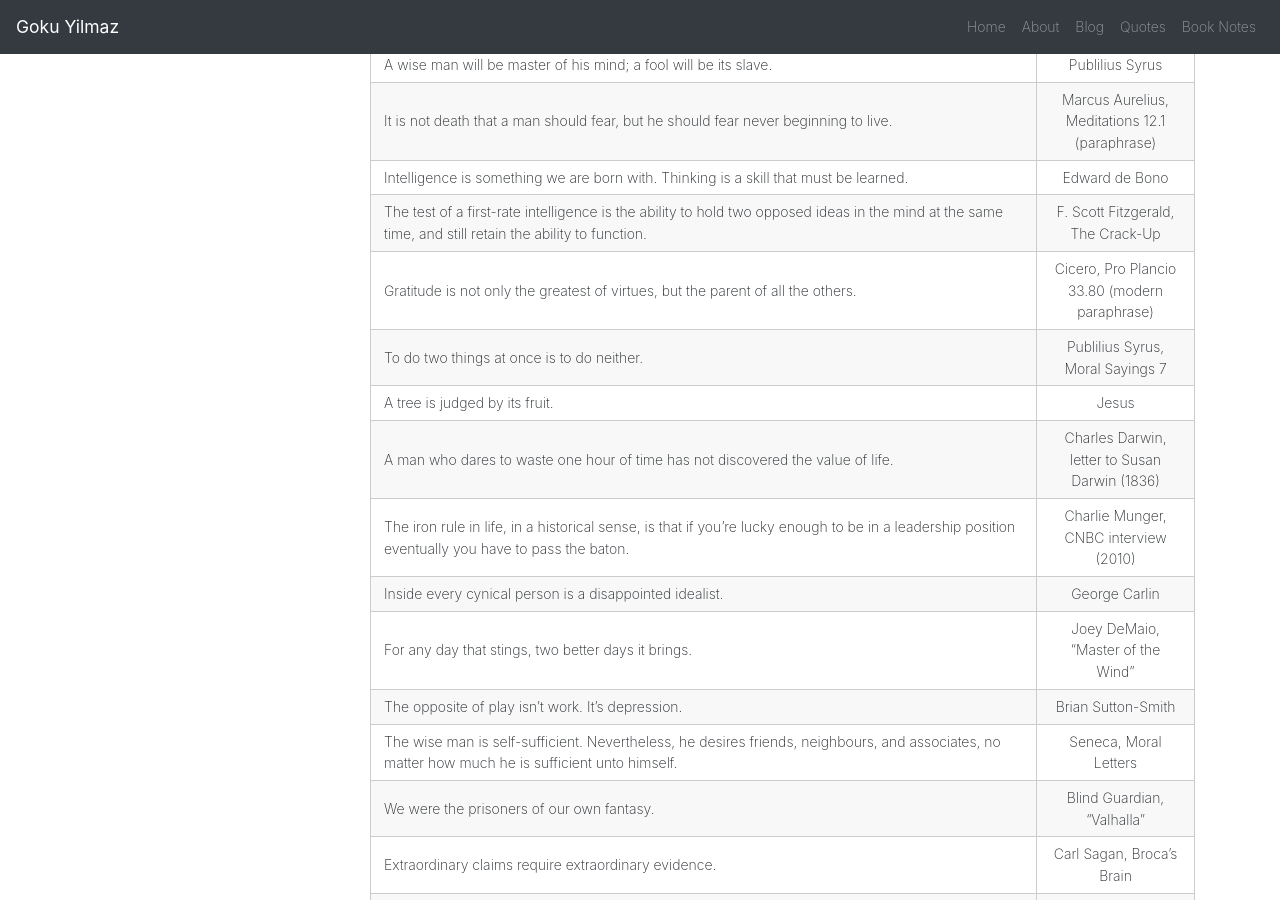
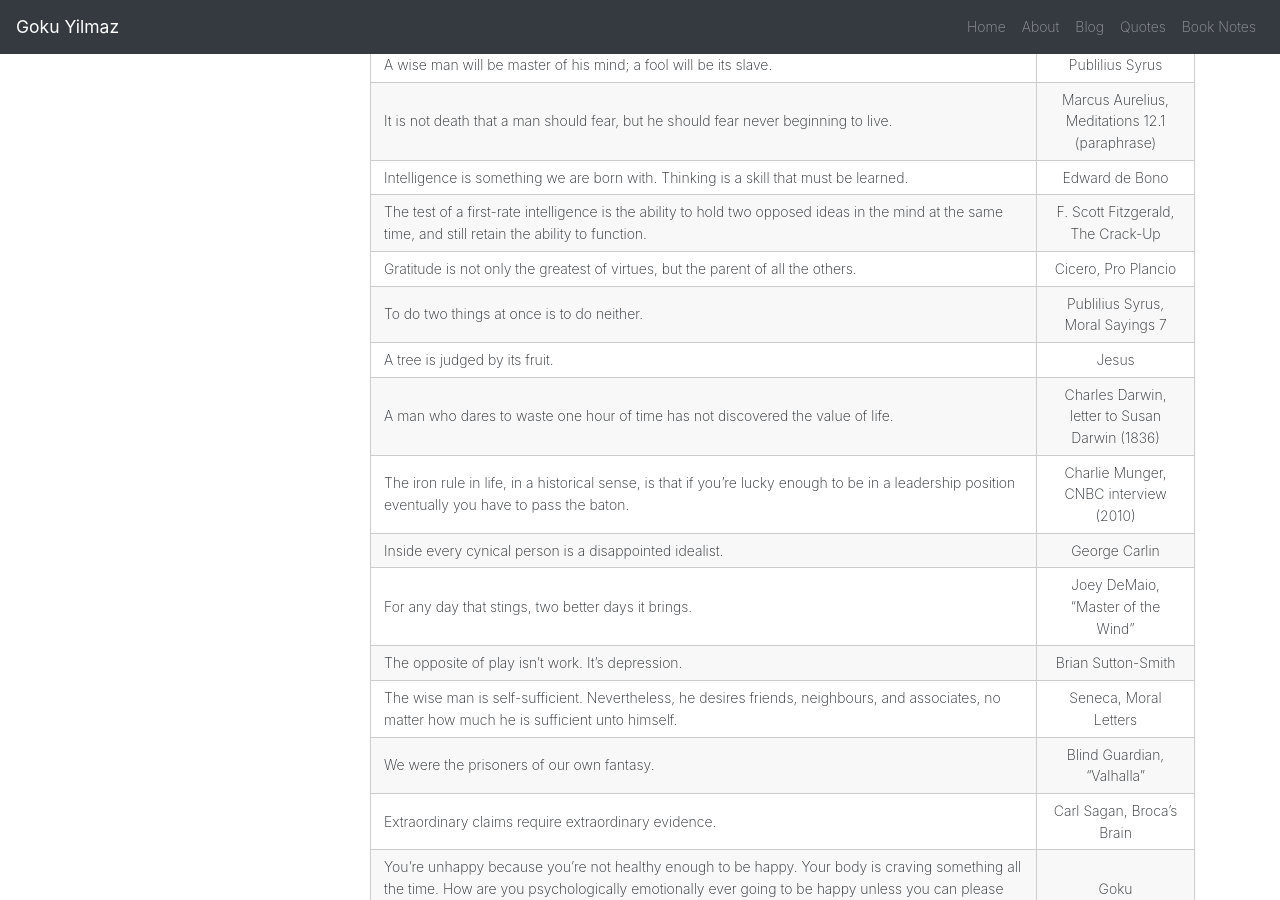
Before and after one commit to Esqarrouth/goktugyil.github.io, a Jekyll site: the page built from _pages/quotes.md, in a window 1280 px wide and 900 px high, scrolled down 9385 px. Built offline with Jekyll 4.4.1, drawn with Linux system fonts in a browser that asks for light colours.

Commit message:
Simplify Cicero attribution

```diff
--- a/_pages/quotes.md
+++ b/_pages/quotes.md
@@ -215,7 +215,7 @@ A wise man will be master of his mind; a fool will be its slave.|Publilius Syrus
 It is not death that a man should fear, but he should fear never beginning to live.|Marcus Aurelius, Meditations 12.1 (paraphrase)
 Intelligence is something we are born with. Thinking is a skill that must be learned.|Edward de Bono
 The test of a first-rate intelligence is the ability to hold two opposed ideas in the mind at the same time, and still retain the ability to function.|F. Scott Fitzgerald, The Crack-Up
-Gratitude is not only the greatest of virtues, but the parent of all the others.|Cicero, Pro Plancio 33.80 (modern paraphrase)
+Gratitude is not only the greatest of virtues, but the parent of all the others.|Cicero, Pro Plancio
 To do two things at once is to do neither.|Publilius Syrus, Moral Sayings 7
 A tree is judged by its fruit.|Jesus
 A man who dares to waste one hour of time has not discovered the value of life.|Charles Darwin, letter to Susan Darwin (1836)
```
